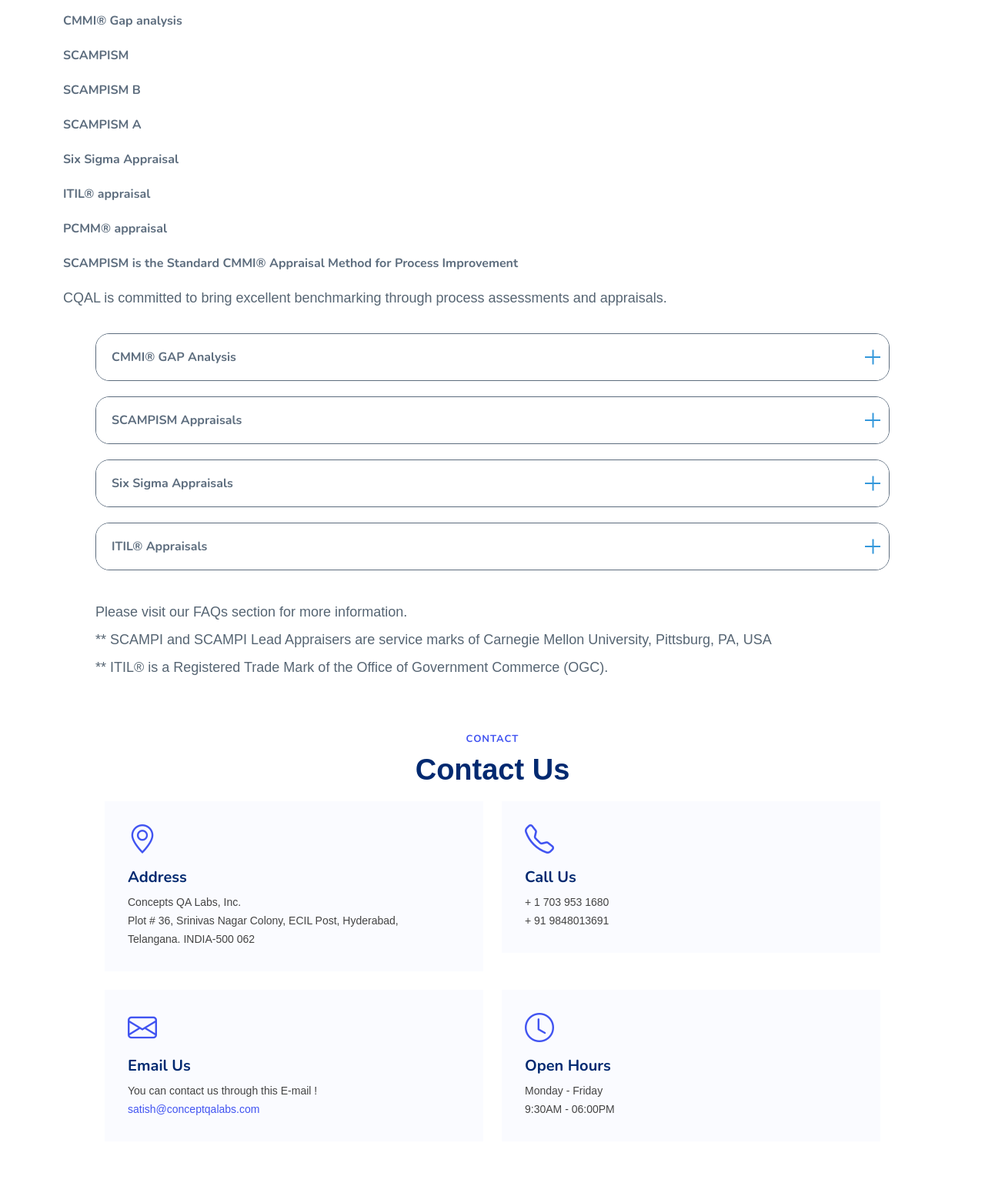
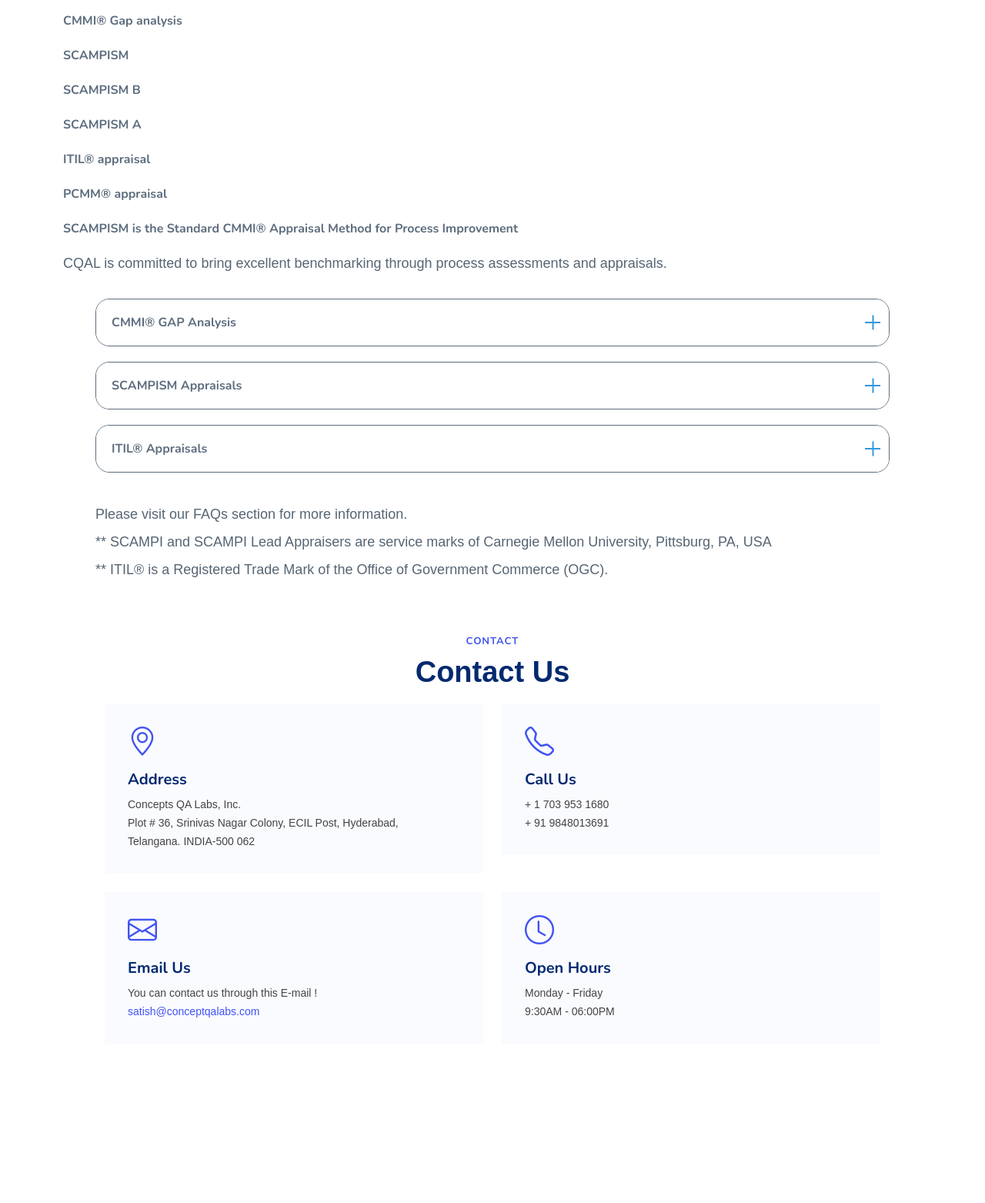
Before and after one commit to Concept-Quality-Assurance-Labs/Concept_QA_Labs, a Django app: page /appraisals/ in a window 1280 px wide. Shown: the part 419-1982 px from the top of the page at 77% size. After the commit the page ends 1741 px from the top, so only its background shows below. Run offline with Django 3.2, Linux system fonts and the light colour scheme; some libraries are stand-ins or nearby versions.

Commit message:
updated six sigma

```diff
--- a/cqal_web_project/cqal/templates/cqal/process appraisals.html
+++ b/cqal_web_project/cqal/templates/cqal/process appraisals.html
@@ -25,9 +25,6 @@
       </h3><br>
       <h3>
         SCAMPISM A
-      </h3><br>
-      <h3>
-        Six Sigma Appraisal
       </h3><br>
       <h3>
         ITIL® appraisal
@@ -92,7 +89,7 @@
 
             <!-- Tab 3 -->
 
-            <div class="tab-accordian">
+            <!-- <div class="tab-accordian">
 
                 <div class="titleWrapper inactive">
                     <h3>Six Sigma Appraisals</h3>
@@ -107,7 +104,7 @@
                     <p>CQAL had developed Six Sigma appraisal methods through CQAL Authorized Appraisers conducts Six Sigma appraisal. Through this appraisal, the level and degree of institutionalization of Six Sigma practice is appraised and potential improvement opportunities are found out. The effectiveness levels are awarded on the basis of ROI and effectiveness of Six Sigma projects with respect to business goals and customer satisfaction. The appraisal methodology is in line with the triangular strategy of “Approach, Deployment and Results”.</p>
                 </div>
 
-            </div>
+            </div> -->
 
             <!-- Tab 4 -->
 
```
